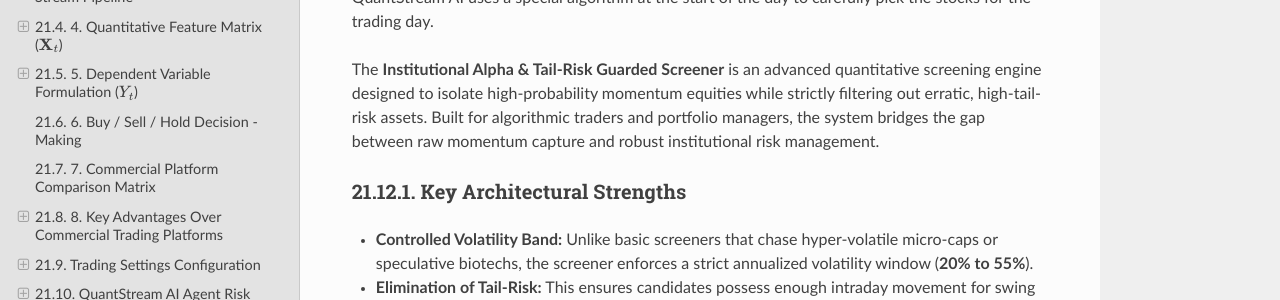
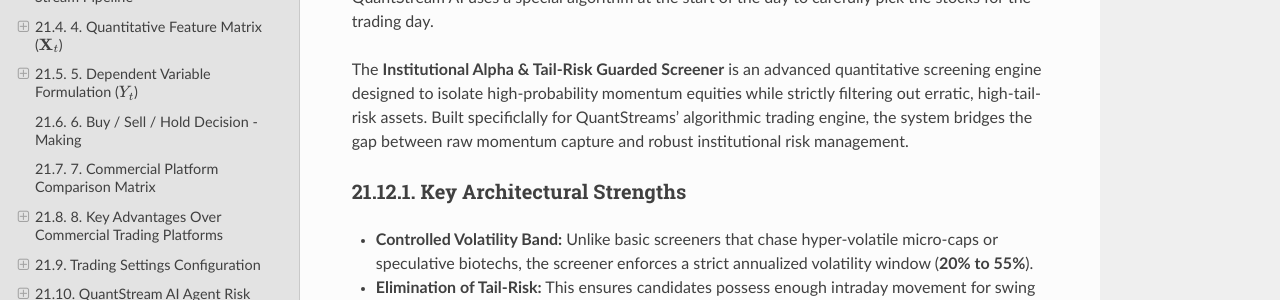
Before and after one commit to smaurice101/readthedocs, a Sphinx documentation site: the page built from docs/source/quantstream.rst, in a window 1280 px wide and 900 px high, scrolled down 15509 px. Shown: the part 198-498 px from the top of the window. Built offline with Sphinx 7.4.7 and the Read the Docs theme 3.1.0, drawn with Linux system fonts in a browser that asks for light colours; pages that are not in the unit, such as notebooks, are missing from menus; some of the changed text lies outside the part shown.

Commit message:
Update quantstream.rst

```diff
--- a/docs/source/quantstream.rst
+++ b/docs/source/quantstream.rst
@@ -738,7 +738,7 @@
 
 QuantStream AI uses a special algorithm at the start of the day to carefully pick the stocks for the trading day.
 
-The **Institutional Alpha & Tail-Risk Guarded Screener** is an advanced quantitative screening engine designed to isolate high-probability momentum equities while strictly filtering out erratic, high-tail-risk assets. Built for algorithmic traders and portfolio managers, the system bridges the gap between raw momentum capture and robust institutional risk management.
+The **Institutional Alpha & Tail-Risk Guarded Screener** is an advanced quantitative screening engine designed to isolate high-probability momentum equities while strictly filtering out erratic, high-tail-risk assets. Built specificlally for QuantStreams' algorithmic trading engine, the system bridges the gap between raw momentum capture and robust institutional risk management.
 
 Key Architectural Strengths
 ---------------------------
```
